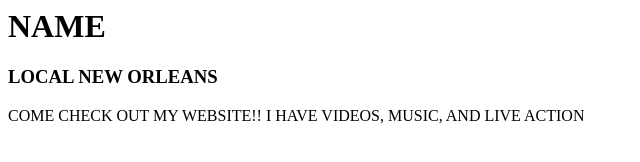
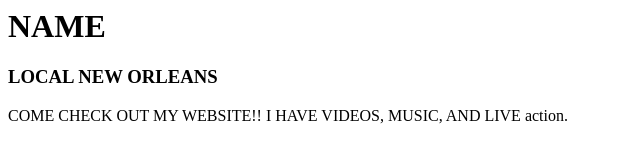
Before and after one commit to monicapeer2peer/website, a plain HTML site: page index2.html in a window 1280 px wide. Shown: the full height of the page, 0-640 px from the left. Drawn offline with Linux system fonts and the light colour scheme.

Commit message:
Update index2.html

```diff
--- a/index2.html
+++ b/index2.html
@@ -4,4 +4,4 @@
 </HEAD>
 <H1>NAME</H1>
 <H3>LOCAL NEW ORLEANS</H3>
-<P> COME CHECK OUT MY WEBSITE!! I HAVE VIDEOS, MUSIC, AND LIVE ACTION</P>
+<P> COME CHECK OUT MY WEBSITE!! I HAVE VIDEOS, MUSIC, AND LIVE action.
```
